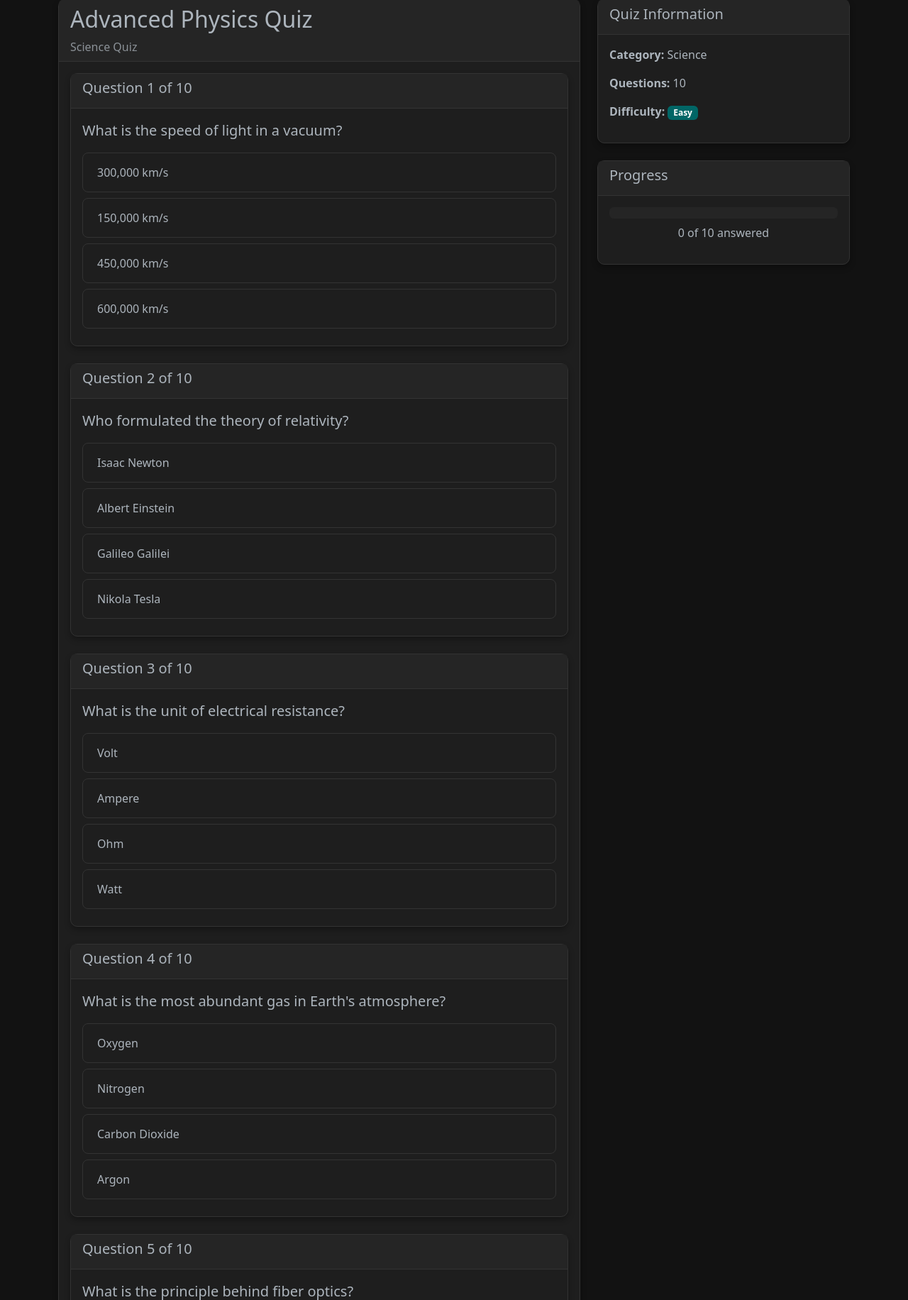
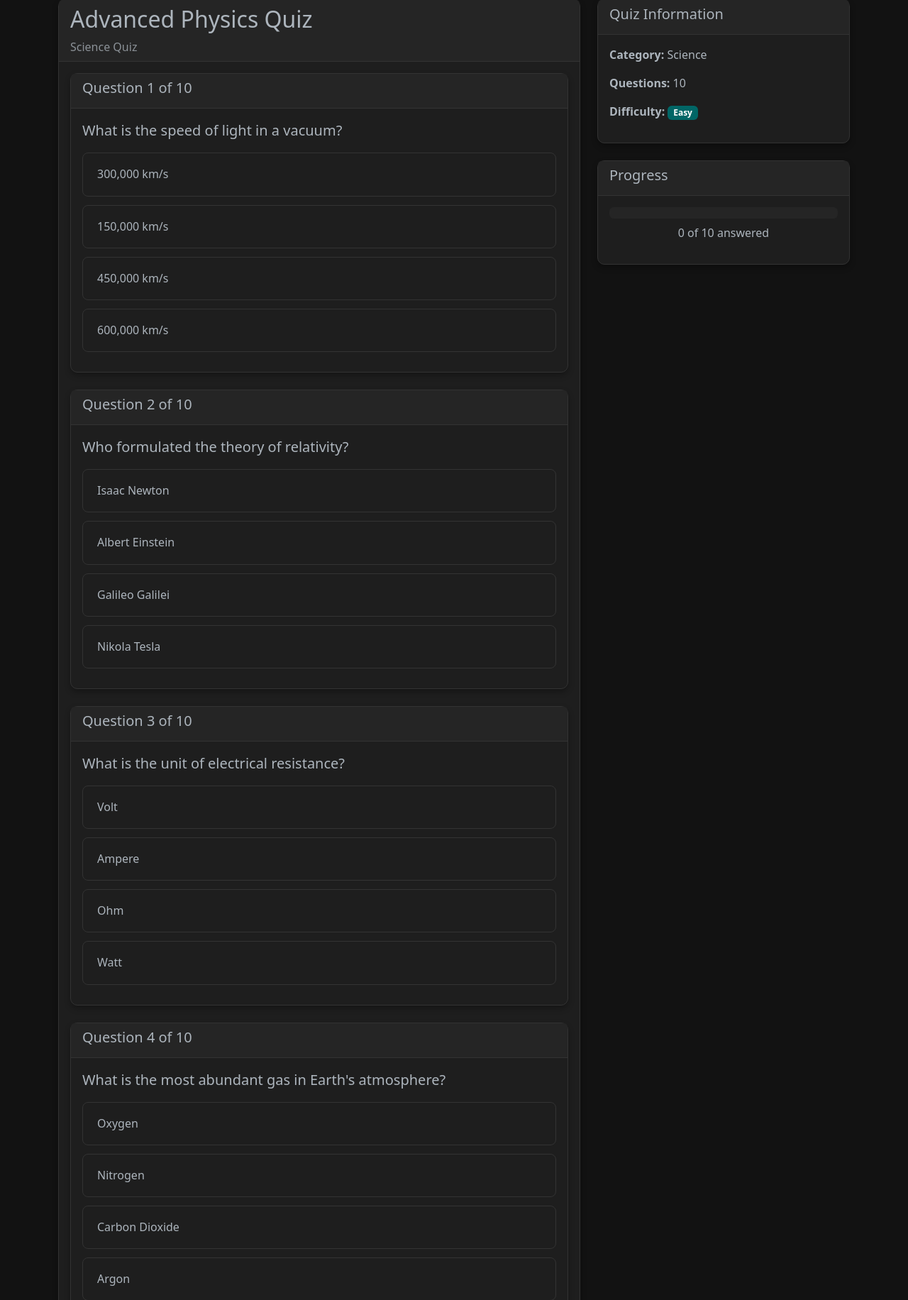
Before and after one commit to Aryan221501/quizproject, a Django app: page /quiz/9/ in a window 1280 px wide. Shown: the part 145-1977 px from the top of the page at 71% size. Run offline with Django 4.2, Linux system fonts and the light colour scheme; a user stored in the database is signed in; data comes from the database, SQL or seed files in the repository; both versions use the stored data as it was after the commit.

Commit message:
Updated project with latest changes

```diff
--- a/quiz/templates/quiz/quiz_detail.html
+++ b/quiz/templates/quiz/quiz_detail.html
@@ -30,9 +30,11 @@
                 <p class="lead">{{ question.text }}</p>
                 <div class="options-container">
                   {% for opt in question.options.all %}
-                  <div class="option-item mb-2">
-                    <input class="form-check-input" type="radio" name="{{ question.id }}" id="opt{{ opt.id }}" value="{{ opt.id }}" required>
-                    <label class="form-check-label h6" for="opt{{ opt.id }}">{{ opt.text }}</label>
+                  <div class="option-item">
+                    <div class="form-check">
+                      <input class="form-check-input" type="radio" name="{{ question.id }}" id="opt{{ opt.id }}" value="{{ opt.id }}" required>
+                      <label class="form-check-label h6" for="opt{{ opt.id }}">{{ opt.text }}</label>
+                    </div>
                   </div>
                   {% endfor %}
                 </div>
@@ -103,6 +105,9 @@
   margin-bottom: 12px;
   user-select: none;
   min-height: 50px;
+  display: block; /* Ensure it's a block element */
+  width: 100%; /* Full width */
+  box-sizing: border-box; /* Include padding in width */
 }
 
 .option-item:hover {
@@ -115,6 +120,12 @@
   border-color: #00cccc;
 }
 
+.form-check {
+  width: 100%;
+  margin-bottom: 0;
+  padding: 5px 0;
+}
+
 .form-check-input {
   display: none;
 }
@@ -123,6 +134,7 @@
   width: 100%;
   cursor: pointer;
   margin-bottom: 0;
+  display: block; /* Make label a block element */
 }
 
 .form-check-input:checked + .form-check-label {
@@ -151,31 +163,43 @@ document.addEventListener('DOMContentLoaded', function() {
   // Add click event to option items for better UX
   optionItems.forEach(item => {
     item.addEventListener('click', function(e) {
+      console.log('Option item clicked');
       // Find the radio button inside this option
       const radio = this.querySelector('input[type="radio"]');
       if (radio) {
+        console.log('Radio found, setting checked');
         // Set the radio as checked
         radio.checked = true;
-        // Trigger the change event
-        radio.dispatchEvent(new Event('change'));
+        // Manually update the UI
+        updateOptionSelection(radio);
+        // Update progress
+        updateProgress();
+      } else {
+        console.log('No radio found');
       }
     });
   });
 
-  // Update when radio buttons change
+  // Also listen for direct radio changes (keyboard navigation)
   radioButtons.forEach(radio => {
     radio.addEventListener('change', function() {
-      // Remove active class from all options in this question
-      document.querySelectorAll(`input[name="${this.name}"]`).forEach(radioInput => {
-        radioInput.closest('.option-item').classList.remove('active');
-      });
-
-      // Add active class to the selected option
-      this.closest('.option-item').classList.add('active');
-
+      console.log('Radio changed');
+      updateOptionSelection(this);
       updateProgress();
     });
   });
+
+  // Function to update option selection UI
+  function updateOptionSelection(radio) {
+    console.log('Updating selection for radio:', radio.name);
+    // Remove active class from all options in this question
+    document.querySelectorAll(`input[name="${radio.name}"]`).forEach(radioInput => {
+      radioInput.closest('.option-item').classList.remove('active');
+    });
+
+    // Add active class to the selected option
+    radio.closest('.option-item').classList.add('active');
+  }
 
   function updateProgress() {
     const answeredQuestions = new Set();
```
Also changed, not shown: db.sqlite3, scripts/create_superuser.py (renamed from create_superuser.py), scripts/create_tables.sql (renamed from create_tables.sql), scripts/populate_data.py (renamed from populate_data.py), scripts/populate_leaderboard_data.py (renamed from populate_leaderboard_data.py), scripts/populate_sample_data.py (renamed from populate_sample_data.py), 1 other file.
